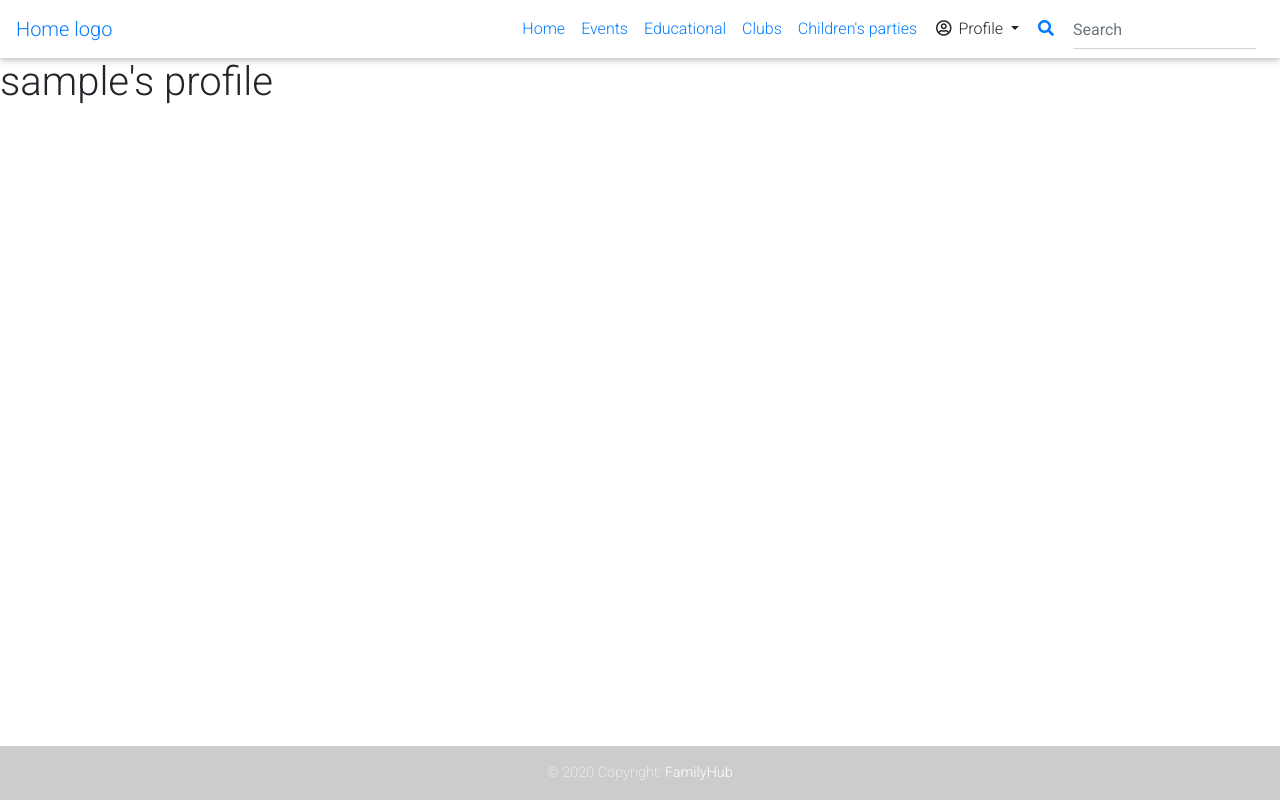
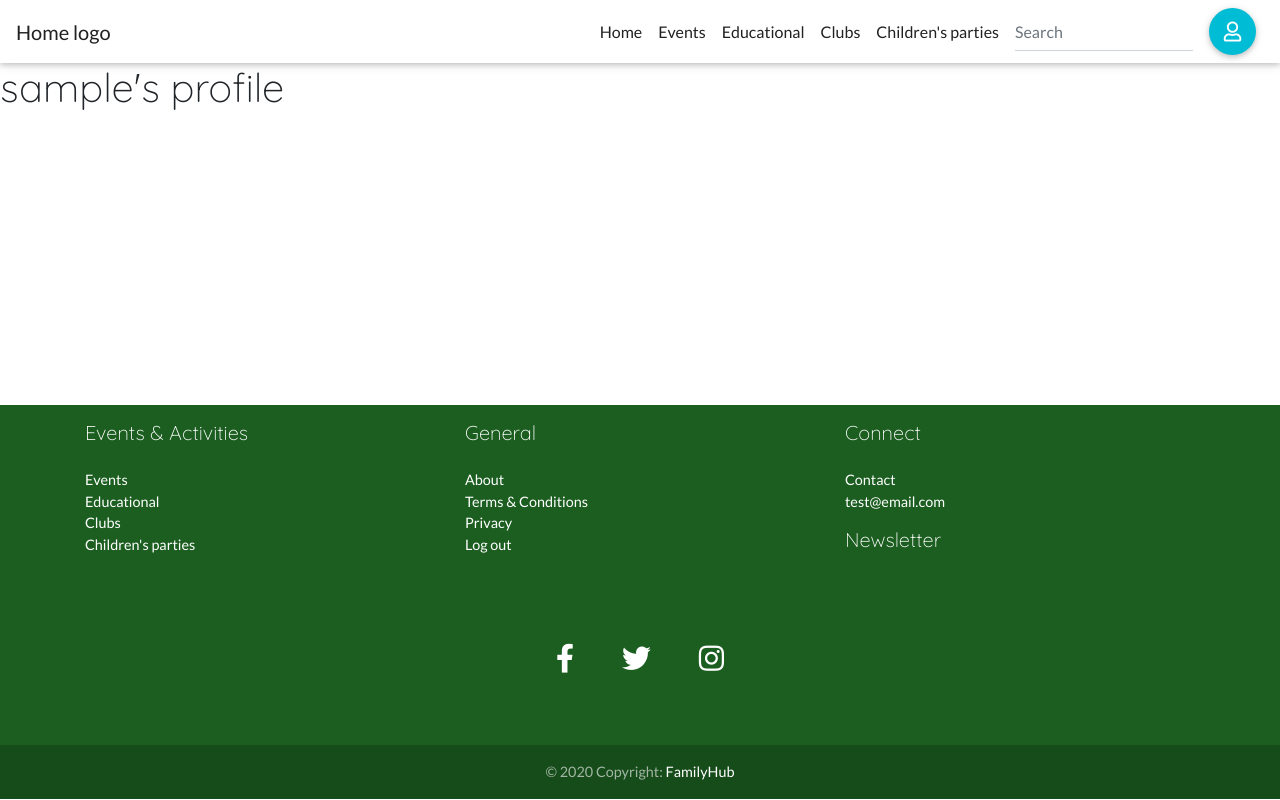
Before and after one commit to AJGreaves/familyhub2, a Django app: page /accounts/profile/ in a window 1280 px wide. Run offline with Django 3.2, Linux system fonts and the light colour scheme; the visitor is signed in with stand-in values (Sample User, id 1); some libraries are stand-ins or nearby versions.

Commit message:
Style nav with profile button.

```diff
--- a/static/css/style.css
+++ b/static/css/style.css
@@ -10,9 +10,19 @@ dark-cyan #00838f
 charcoal #212121
 orange #f4511e
 
+FamilyHub fonts chosen for their clean, easily readable and simple style.
+font-family: 'Quicksand', sans-serif;
+font-family: 'Lato', sans-serif;
+
 */
 
+/* VARIABLES */
+
+@import url('https://fonts.googleapis.com/css2?family=Lato&family=Quicksand:wght@300;400&display=swap');
+
 :root {
+
+    /* colors */
     --main-bg-color: white;
     --main-text-color: #212121;
     --accent-color: #f4511e;
@@ -20,7 +30,51 @@ orange #f4511e
     --main-color-dk: #1b5e20;
     --secondary-color: #00bcd4;
     --secondary-color-dk: #00838f;
+
+    /* fonts */
+    --heading: 'Quicksand', sans-serif;
+    --main-text: 'Lato', sans-serif;
+
+    /* hover effects */
+    --btn-shadow: 0 2px 5px 0 rgba(0,0,0,0.16), 0 2px 10px 0 rgba(0,0,0,0.12);
+    --btn-shadow-hvr: 0 6px 8px 0 rgba(0,0,0,0.16), 0 5px 12px 0 rgba(0,0,0,0.12);
 }
+
+/* STRUCTURAL ELEMENTS */
+body {
+    font-family: var(--main-text);
+}
+
+/* FONTS */
+h1, h2, h3, h4, h5, h6 {
+    font-family: var(--heading);
+}
+
+/* NAVIGATION */
+#custom-navbar {
+    padding: 0 1rem;
+    height: 63px;
+}
+
+.custom-nav-item {
+    padding-top: 0.76rem;
+}
+
+nav a {
+    color: var(--main-text-color);
+}
+
+nav a:hover {
+    color: var(--accent-color);
+}
+
+/* Stops profile dropdown menu from expanding width of screen */
+.profile-dropdown-menu {
+    right: 0;
+    left: auto;
+}
+
+/* FOOTER */
 
 /*
     Pushes footer down to the bottom of the page
@@ -29,3 +83,37 @@ orange #f4511e
 .content {
     min-height: calc(100vh - 395px);
 }
+
+footer {
+    background-color: var(--main-color-dk);
+}
+
+/* BUTTONS & ICONS */
+
+#profile-btn {
+    vertical-align: middle;
+    cursor: pointer;
+    border-radius: 50%;
+    width: 47px;
+    height: 47px;
+    box-shadow: var(--btn-shadow);
+    text-align: center;
+    background-color: var(--secondary-color);
+    color: white;
+    -webkit-transition: 0.2 all ease-in-out;
+    -webkit-transition: 0.2s all ease-in-out;
+    transition: 0.2s all ease-in-out;
+}
+
+#profile-btn:hover {
+    box-shadow: var(--btn-shadow-hvr);
+}
+
+#profile-btn i {
+    font-size: 1.25rem;
+    line-height: 47px;
+}
+
+.dropdown-toggle::after {
+    display: none;
+}
--- a/templates/nav.html
+++ b/templates/nav.html
@@ -1,6 +1,6 @@
 <!-- Navigation -->
 
-<nav class="navbar navbar-expand-lg">
+<nav id="custom-navbar" class="navbar navbar-expand-lg">
     <a class="navbar-brand" href="{% url 'home' %}">Home logo</a>
     <button class="navbar-toggler" type="button" data-toggle="collapse" data-target="#navbarSupportedContent"
         aria-controls="navbarSupportedContent" aria-expanded="false" aria-label="Toggle navigation">
@@ -9,43 +9,45 @@
 
     <div class="collapse navbar-collapse" id="navbarSupportedContent">
         <ul class="navbar-nav ml-auto">
-            <li class="nav-item active">
-                <a class="nav-link" href="{% url 'home' %}"> Home <span
-                        class="sr-only">(current)</span></a>
+            <li class="custom-nav-item nav-item active">
+                <a class="nav-link" href="{% url 'home' %}"> Home <span class="sr-only">(current)</span></a>
             </li>
-            <li class="nav-item">
+            <li class="custom-nav-item nav-item">
                 <a class="nav-link" href="#"> Events </a>
             </li>
-            <li class="nav-item">
+            <li class="custom-nav-item nav-item">
                 <a class="nav-link" href="#"> Educational </a>
             </li>
-            <li class="nav-item">
+            <li class="custom-nav-item nav-item">
                 <a class="nav-link" href="#"> Clubs </a>
             </li>
-            <li class="nav-item">
+            <li class="custom-nav-item nav-item">
                 <a class="nav-link" href="#"> Children's parties </a>
             </li>
+
+            <form class="form-inline">
+                <div class="md-form my-0">
+                    <input class="form-control mr-sm-2" type="text" placeholder="Search" aria-label="Search">
+                </div>
+            </form>
+
             {% if user.is_authenticated %}
             <!-- Dropdown menu for logged in business links-->
             <li class="nav-item dropdown">
                 <a class="nav-link dropdown-toggle" id="navbarDropdownMenuLink" data-toggle="dropdown"
-                    aria-haspopup="true" aria-expanded="false"><i class="far fa-user-circle"></i> Profile </a>
-                <div class="dropdown-menu dropdown-primary" aria-labelledby="navbarDropdownMenuLink">
+                    aria-haspopup="true" aria-expanded="false">
+                    <div id="profile-btn">
+                        <i class="far fa-user"></i>
+                    </div>
+                </a>
+                <div class="profile-dropdown-menu dropdown-menu dropdown-primary" aria-labelledby="navbarDropdownMenuLink">
                     <a class="dropdown-item" href="#">Dashboard</a>
                     <a class="dropdown-item" href="{% url 'profile' %}">Profile</a>
                     <a class="dropdown-item" href="{% url 'logout' %}">Log out</a>
                 </div>
             </li>
             {% endif %}
-            <li class="nav-item">
-                <a class="nav-link" href="#"><i class="fas fa-search"></i></a>
-            </li>
 
         </ul>
-        <form class="form-inline">
-            <div class="md-form my-0">
-                <input class="form-control mr-sm-2" type="text" placeholder="Search" aria-label="Search">
-            </div>
-        </form>
     </div>
 </nav>
```
